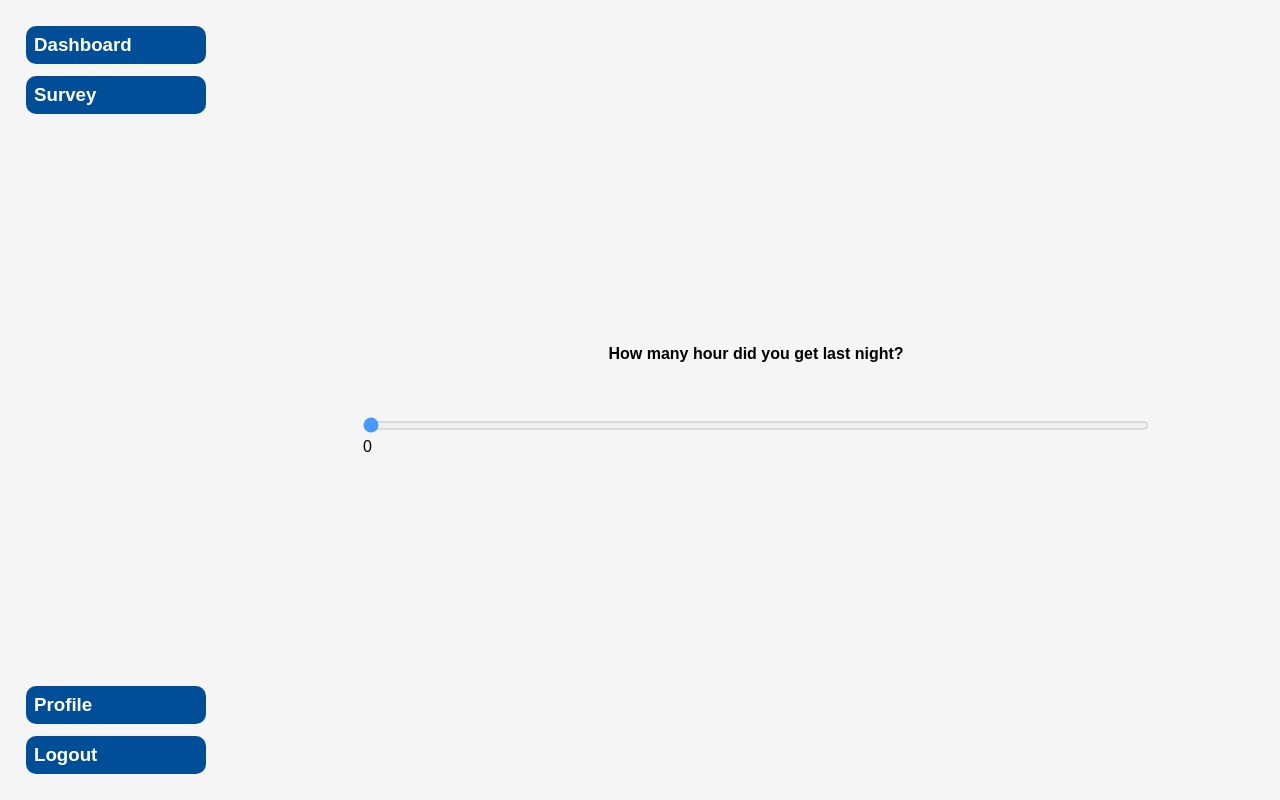
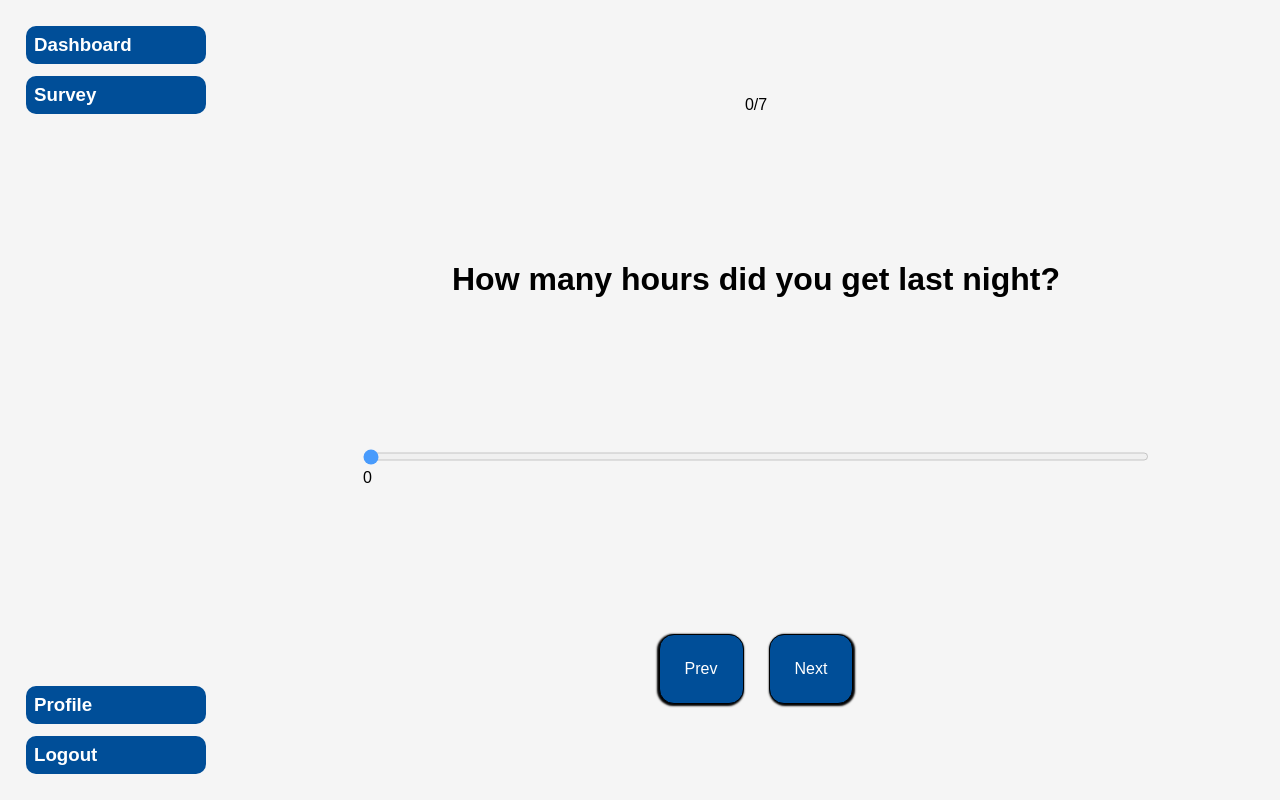
Before and after one commit to Pmcslarrow/SportZen, a React (Create React App) app in the folder client/: page /survey in a window 1280 px wide. Shown: the top 800 px of the page. Built offline with nearby package versions, Linux system fonts and the light colour scheme.

Commit message:
Page Update

```diff
--- a/client/src/views/Dashboard.jsx
+++ b/client/src/views/Dashboard.jsx
@@ -27,7 +27,9 @@ const Dashboard = () => {
             <h3>Dashboard</h3>
           </div>
           <div className="nav-item">
-            <h3><Link to="/survey" style={LinkStyle}>Survey</Link></h3>
+          <Link to="/survey" style={LinkStyle}>
+            <h3>Survey</h3>
+          </Link>
           </div>
         </div>
         <div className="nav-group">
--- a/client/src/views/Survey.jsx
+++ b/client/src/views/Survey.jsx
@@ -1,18 +1,39 @@
 import React, { useState } from 'react';
+import { useEffect } from 'react';
 import { useHistory, Link } from 'react-router-dom';
 import './survey.css';
 
+
+
 function Survey({ setAuthenticationStatus }) {
     const history = useHistory();
-    const MIN_PAGE = 1
-    const MAX_PAGE = 8
-    const [pageNumber, setPageNumber] = useState(1);
+    const MIN_PAGE = 0;
+    const MAX_PAGE = 7;
+    const [pageNumber, setPageNumber] = useState(0);
     const [sleepHours, setSleepHours] = useState(0);
+    const [activeItem, setActiveItem] = useState(null);
+    const [selectedNumber, setSelectedNumber] = useState(0);
 
-    const handleSliderChange = (event) => {
-        const value = parseInt(event.target.value);
-        setSleepHours(value);
-    };
+    const pages = [
+      <Page1 sleepHours={sleepHours} setSleepHours={setSleepHours} />,
+      <Page2 activeItem={activeItem} setActiveItem={setActiveItem}/>,
+      <Page3 selectedNumber={selectedNumber} setSelectedNumber={setSelectedNumber}></Page3>
+    ];
+
+     /* Handling the click of prev and next */
+     function handlePrev(e) {
+        if (pageNumber === MIN_PAGE) { return }
+        else {
+            setPageNumber(pageNumber - 1);
+        }
+    }
+
+    function handleNext(e) {
+        if (pageNumber === MAX_PAGE) { return
+        } else {
+            setPageNumber(pageNumber + 1);
+        }
+    }
 
     const LinkStyle = {
         fontFamily: 'inherit',
@@ -25,14 +46,21 @@ function Survey({ setAuthenticationStatus }) {
     };
 
     return (
+        /* BOILERPLATE NAV BAR START */
+
         <div className="dashboard-container">
         <div className="navigation-bar">
             <div className="nav-group">
             <div className="nav-item">
-                <h3><Link to="/dashboard" style={LinkStyle}>Dashboard</Link></h3>
+                <Link to="/dashboard" style={LinkStyle}>
+                    <h3>Dashboard</h3>
+                </Link>
             </div>
             <div className="nav-item">
-                <h3><Link to="/survey" style={LinkStyle}>Survey</Link></h3>
+
+                <Link to="/survey" style={LinkStyle}>
+                    <h3>Survey</h3>
+                </Link>
             </div>
         </div>
             <div className="nav-group">
@@ -45,10 +73,34 @@ function Survey({ setAuthenticationStatus }) {
             </div>
         </div>
 
+        { /* BOILERPLATE NAV BAR END */ }
+
         <div className="main-content">
-            <h4>How many hour did you get last night?</h4>
+            <p>{pageNumber}/7</p>
+            {pages[pageNumber]}
+            <div className='flex-row'>
+                <div onClick = {handlePrev}>Prev</div>
+                <div onClick = {handleNext}>Next</div>
+            </div>
+        </div>
+    </div>
+    );
+  }
+
+  function Page1({ sleepHours, setSleepHours }) {
+    const handleSliderChange = (event) => {
+      const value = parseInt(event.target.value);
+      setSleepHours(value);
+    };
+
+    useEffect(() => {
+      console.log(sleepHours);
+    }, [sleepHours]);
+
+    return (
+      <>
+        <h1>How many hours did you get last night?</h1>
         <div className="slidecontainer">
-
           <input
             type="range"
             min="0"
@@ -58,33 +110,74 @@ function Survey({ setAuthenticationStatus }) {
             id="myRange"
             onChange={handleSliderChange}
           />
-
           <p>{sleepHours}</p>
         </div>
+      </>
+    );
+  }
 
+  function Page2({ activeItem, setActiveItem }) {
+
+
+    const handleListItemClick = (item) => {
+      setActiveItem(item);
+    };
+
+    return (
+      <div className='page2'>
+        <h1>How would you rank your overall sleep quality last night?</h1>
+        <ul>
+          <li
+            className={activeItem === 'Excellent' ? 'active' : ''}
+            onClick={() => handleListItemClick('Excellent')}
+
+          >
+            Excellent
+          </li>
+          <li
+            className={activeItem === 'Good' ? 'active' : ''}
+            onClick={() => handleListItemClick('Good')}
+          >
+            Good
+          </li>
+          <li
+            className={activeItem === 'Fair' ? 'active' : ''}
+            onClick={() => handleListItemClick('Fair')}
+          >
+            Fair
+          </li>
+          <li
+            className={activeItem === 'Poor' ? 'active' : ''}
+            onClick={() => handleListItemClick('Poor')}
+          >
+            Poor
+          </li>
+        </ul>
       </div>
+    );
+  }
+
+  function Page3({selectedNumber, setSelectedNumber}) {
+
+
+    const handleNumberChange = (event) => {
+      const value = parseInt(event.target.value, 10);
+      setSelectedNumber(value);
+    };
+
+    return (
+      <div className='page3'>
+        <h1>How would you rank your overall mental health? (0 being poor and 10 being excellent)</h1>
+        <input
+          id="numberInput"
+          type="number"
+          min={0}
+          max={10}
+          value={selectedNumber}
+          onChange={handleNumberChange}
+        />
       </div>
     );
   }
 
   export default Survey;
-
-
-/**
- *  KEEPING ALL COMPLETED VIEWS FOR THE SURVEY UNDER HERE FOR LATER TO ITERATE THROUGH
- *
- *
- *
- *
- *
- *
- *
- *
- *
- *
- *
- *
- *
-
-
- */
--- a/client/src/views/survey.css
+++ b/client/src/views/survey.css
@@ -1,8 +1,11 @@
+:root {
+    --background-blue: #004E98;
+    --font-family: "Avenir", sans-serif;;
+}
 
 .slidecontainer {
     width: 100%;
     transform: translate(12.5%);
-
 }
 
 .slider {
@@ -25,5 +28,81 @@
     flex-direction: column;
     gap: 50px;
     align-items: center;
+    justify-content: space-evenly;
+}
+
+/* Prev and Next button*/
+
+.flex-row {
+    display: flex;
+    flex-direction: row;
     justify-content: center;
+    align-items: center;
+
+    gap: 25px;
 }
+
+.flex-row div {
+    border: 1px solid black;
+    background-color: var(--background-blue);
+    color: white;
+    padding: 25px;
+    border-radius: 15px;
+    transition: background-color 0.2s;
+}
+
+.flex-row div:hover {
+    cursor: pointer;
+    background-color: orange;
+}
+
+/* offset-x | offset-y | blur-radius | color */
+.flex-row div:nth-child(1) { box-shadow: black -1px 1px 2px 1px; }
+.flex-row div:nth-child(2) { box-shadow: black 1px 1px 2px 1px }
+
+
+/* Page 2*/
+.page2 {
+    font-family: Arial, sans-serif;
+    text-align: center;
+  }
+
+.page2 ul {
+    list-style-type: none;
+    padding: 0;
+    margin: 0;
+  }
+
+.page2 li {
+    display: inline-block;
+    margin: 10px;
+    padding: 8px 16px;
+    border: 1px solid #ccc;
+    cursor: pointer;
+    border-radius: 15px;
+  }
+
+.page2 li.active {
+    background-color: orange;
+    color: white;
+  }
+
+
+
+  /* Page 3*/
+
+
+  .page3 {
+    display: flex;
+    flex-direction: column;
+    align-items: center;
+    justify-content: center;
+    gap: 50px;
+  }
+
+  .page3 input {
+    width: 100px;
+    height: 100px;
+    font-size: 50px;
+    text-align: center;
+  }
--- a/package.json
+++ b/package.json
@@ -2,9 +2,10 @@
   "name": "package",
   "version": "1.0.0",
   "description": "",
-  "main": "index.js",
+  "main": "server.js",
   "scripts": {
-    "test": "echo \"Error: no test specified\" && exit 1"
+    "test": "echo \"Error: no test specified\" && exit 1",
+    "start" : "nodemon ./server.js"
   },
   "repository": {
     "type": "git",
```
Lines whose indentation alone changed are shown as unchanged.
